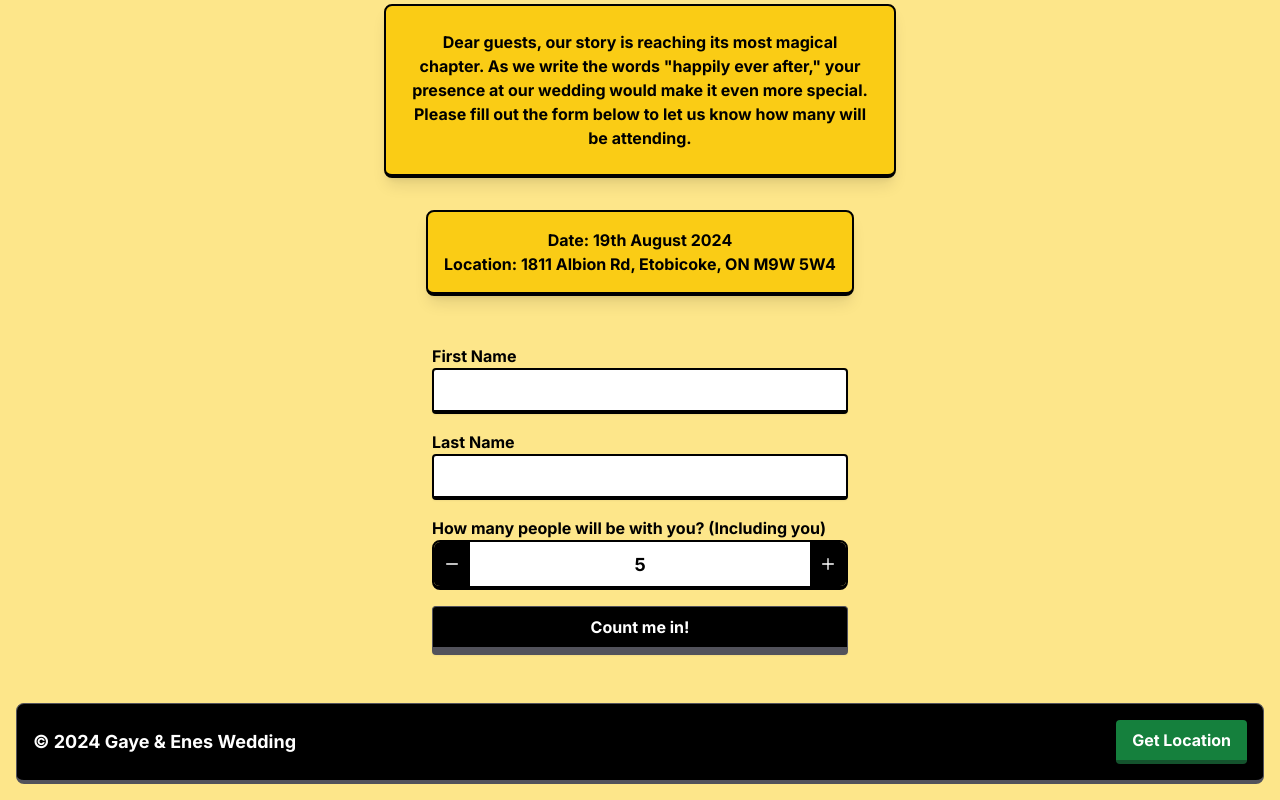
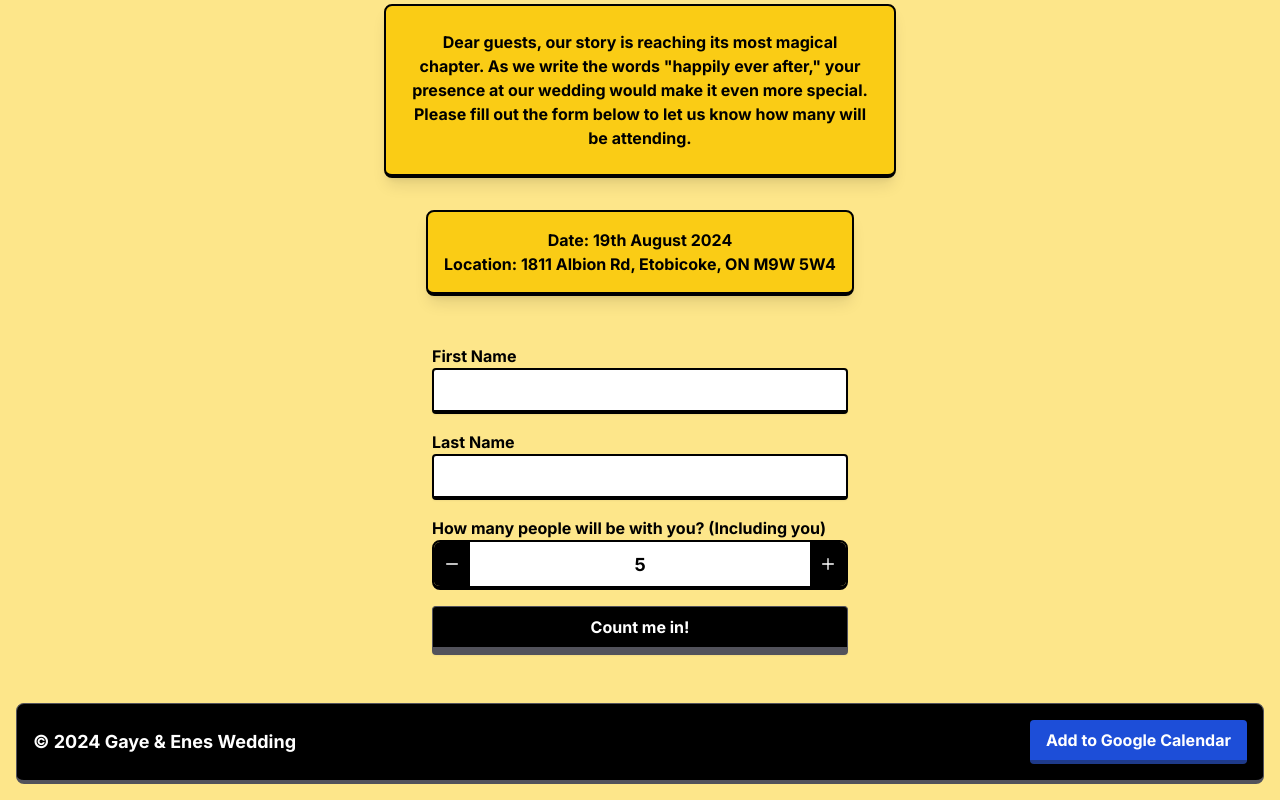
Before and after one commit to enesyesil/weddify, a Next.js app in the folder weddify/: page / in a window 1280 px wide. Shown: the part 390-1190 px from the top of the page. Built offline with nearby package versions, Linux system fonts and the light colour scheme.

Commit message:
google calendar added

```diff
--- a/weddify/src/components/Footer.tsx
+++ b/weddify/src/components/Footer.tsx
@@ -8,13 +8,13 @@ const Footer: React.FC = () => {
           <p>&copy; 2024 Gaye & Enes Wedding</p>
         </div>
         <a
-          href="https://www.google.com/maps/dir//edessa+banquet+hall/data=!4m6!4m5!1m1!4e2!1m2!1m1!1s0x882b3b04f4add47d:0xa1c5bc35b233225a?sa=X&ved=1t:3061&ictx=111"
-          target="_blank"
-          rel="noopener noreferrer"
-          className="bg-green-700 hover:bg-green-600 text-white font-bold py-2 px-4 border-b-4 border-green-900 hover:border-green-700 rounded"
-        >
-          Get Location
-        </a>
+            href="https://www.google.com/calendar/render?action=TEMPLATE&text=Gaye+%26+Enes+Wedding&details=Join+us+for+our+wedding+celebration&location=1811+Albion+Rd%2C+Etobicoke%2C+ON+M9W+5W4&dates=20240819T193000Z%2F20240819T223000Z"
+            target="_blank"
+            rel="noopener noreferrer"
+            className="bg-blue-700 hover:bg-blue-600 text-white font-bold py-2 px-4 border-b-4 border-blue-900 hover:border-blue-700 rounded"
+          >
+            Add to Google Calendar
+          </a>
       </div>
     </footer>
   );
```
